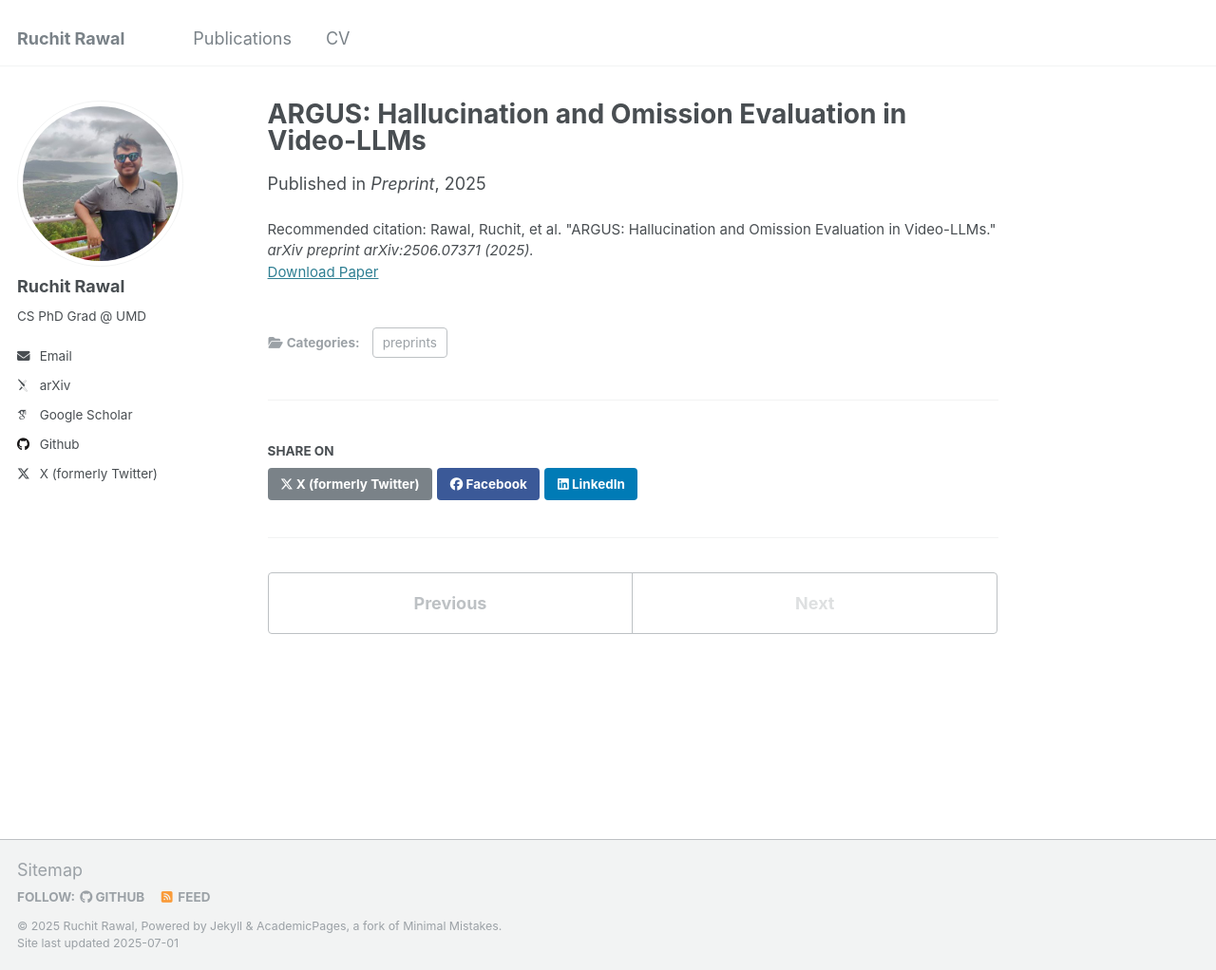
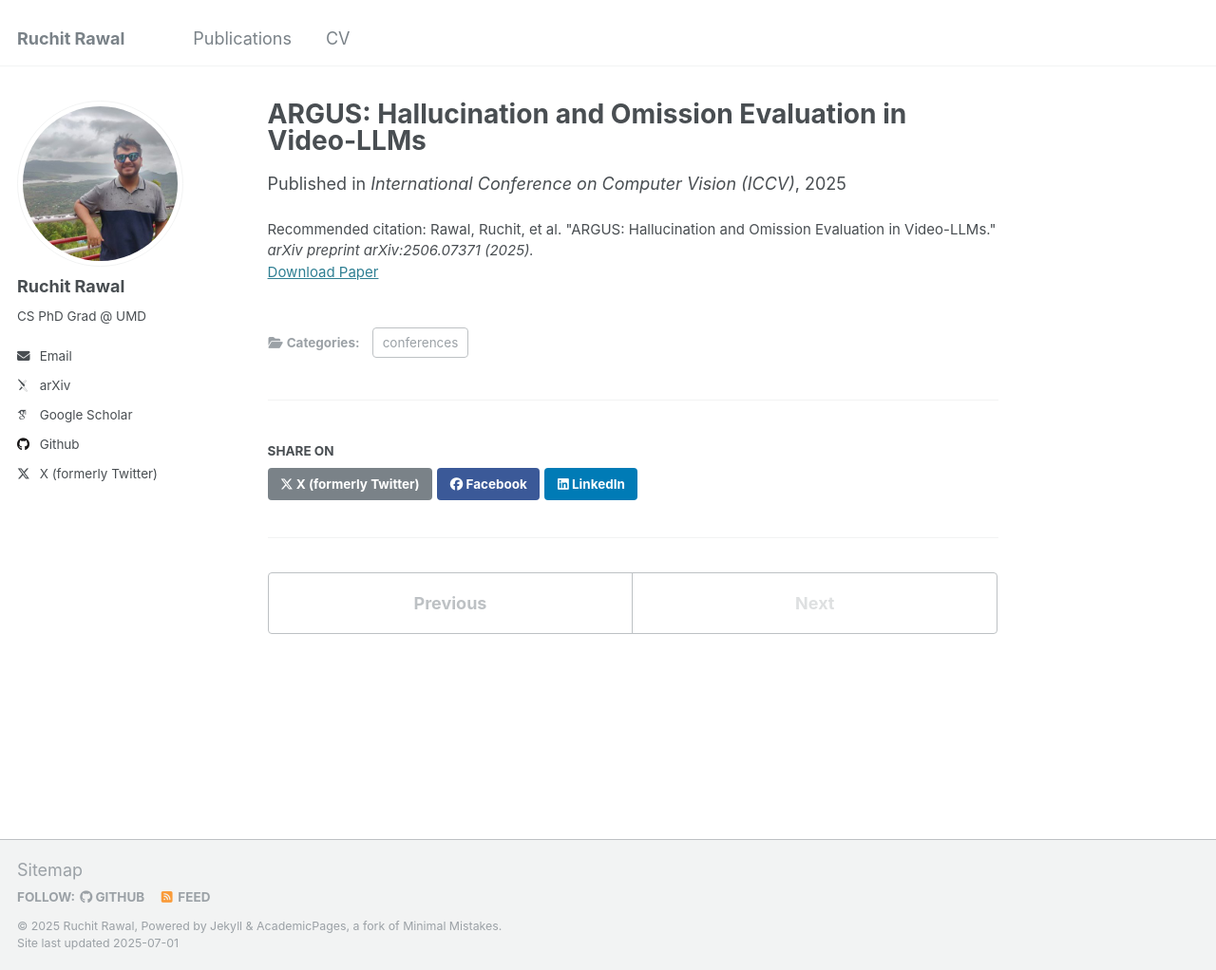
Before and after one commit to ruchitrawal/ruchitrawal.github.io, a Jekyll site: the page built from _publications/2025-06-10-argus.md, in a window 1280 px wide and 1022 px high. Shown: the whole window at 95% size. Built offline with Jekyll 4.4.1, drawn with Linux system fonts in a browser that asks for light colours; some web fonts are replaced.

Commit message:
argus update

```diff
--- a/_publications/2025-06-10-argus.md
+++ b/_publications/2025-06-10-argus.md
@@ -1,11 +1,11 @@
 ---
 title: "ARGUS: Hallucination and Omission Evaluation in Video-LLMs"
 collection: publications
-category: preprints
+category: conferences
 permalink: /publication/2025-06-10-argus
 excerpt: 'This paper introduces ARGUS, a framework for evaluating hallucinations and omissions in free-form video captioning.'
 date: 2025-06-10
-venue: 'Preprint'
+venue: 'International Conference on Computer Vision (ICCV)'
 paperurl: 'https://arxiv.org/abs/2506.07371'
 citation: 'Rawal, Ruchit, et al. "ARGUS: Hallucination and Omission Evaluation in Video-LLMs." <i>arXiv preprint arXiv:2506.07371 (2025).</i>'
 authors: Ruchit Rawal, Reza Shirkavand, Heng Huang, Gowthami Somepalli, Tom Goldstein
```
Also changed, not shown: _news/argus_iccv.md (added, +4 -0 lines).
